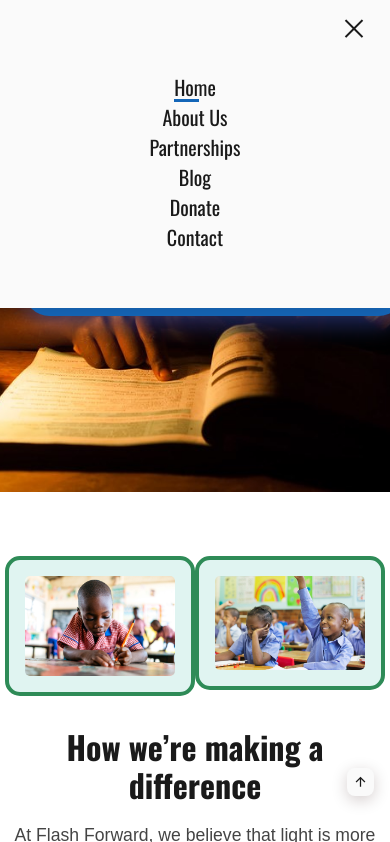
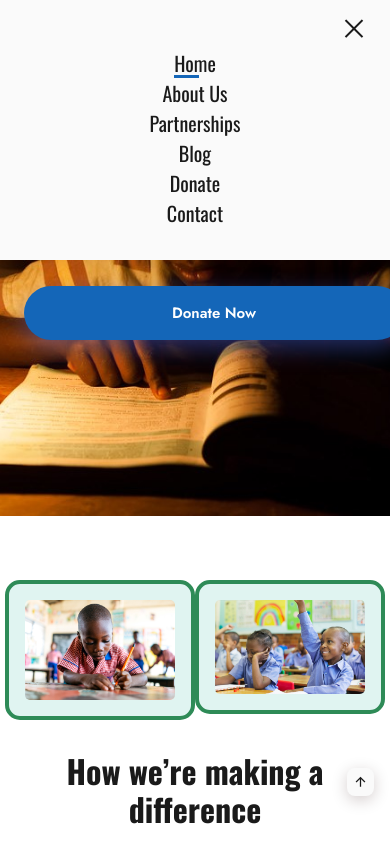
Before and after one commit to flashforwardnp/FlashForwardFoundation, a plain HTML site: page index.html in a window 390 px wide. Both pictures are taken after a click on the element 354 px from the left and 28 px from the top of the page. Shown: the top 842 px of the page. Drawn offline with nearby package versions, Linux system fonts and the light colour scheme.

```diff
--- a/assets/css/styles.css
+++ b/assets/css/styles.css
@@ -1,9 +1,9 @@
 /*=============== GOOGLE FONTS ===============*/
-@import url('https://fonts.googleapis.com/css2?family=Montserrat:wght@100..900&family=Oswald:wght@200..700&display=swap');
+@import url('https://fonts.googleapis.com/css2?family=Jost:ital,wght@0,100..900;1,100..900&family=Oswald:wght@200..700&display=swap');
 
 /*=============== VARIABLES CSS ===============*/
 :root {
-  --header-height: 3.5rem;
+  --header-height: 2rem;
 
   /*========== Colors ==========*/
   /*Color mode HSL(hue, saturation, lightness)*/
@@ -22,7 +22,7 @@
 
   /*========== Font and typography ==========*/
   /*.5rem = 8px | 1rem = 16px ...*/
-  --body-font: "Montserrat", sans-serif;
+  --body-font: "Jost", sans-serif;
   --second-font: "Oswald", system-ui;
   --biggest-font-size: 2.5rem;
   --bigger-font-size: 1.5rem;
@@ -141,9 +141,11 @@
   width: 100%;
   top: 0;
   left: 0;
+  height: var(--header-height);
   background-color: var(--body-color);
   z-index: var(--z-fixed);
   transition: box-shadow .4s;
+  border-bottom: 0.2rem solid #0066CC; /* Thin underline for separation */
 }
 
 .nav {
@@ -183,11 +185,22 @@
     left: 0;
     background-color: var(--body-color);
     width: 100%;
-        padding-block: 4.5rem 3.5rem;
-        box-shadow: 0 4px 16px hsla(353, 100%, 8%, .1);
-        transition: top .4s;
+    /* Reduced vertical padding so it doesn't look too big when shown */
+    padding-block: 3rem 2rem;
+    box-shadow: 0 4px 16px hsla(353, 100%, 8%, 0.1);
+    transition: top 0.4s;
+    max-height: 100vh;
+    overflow-y: auto;
   }
+
+
 }
+
+/* When the menu is shown */
+.nav__menu.show-menu {
+  top: 0;
+}
+
 
 .nav__list {
     text-align: center;
@@ -251,7 +264,7 @@
     background-position: center;
     background-repeat: no-repeat;
     width: 100%;
-    min-height: 40vh; /* Ensures it takes the full screen height */
+    min-height: 30vh; /* Ensures it takes the full screen height */
     display: flex;
     align-items: center; /* Keeps content vertically centered */
 }
@@ -274,6 +287,7 @@
 
 .home__description {
     color: white;
+    font-size: large;
     margin-block: 1rem 2rem;
 }
 
@@ -693,7 +707,7 @@
     font-size: var(--small-font-size);
 }
 /*=============== SCROLL BAR ===============*/
-::-webkit-scrollbar {
+/* ::-webkit-scrollbar {
     width: .6rem;
     background-color: hsl(210, 88%, 71%);
 }
@@ -703,7 +717,7 @@
 
 ::-webkit-scrollbar-thumb:hover {
     background-color: hsl(210, 82%, 39%);
-}
+} */
 /*=============== SCROLL UP ===============*/
 .scrollup {
     position: fixed;
```
Also changed, not shown: blog.html (+69 -29 lines). Lines whose indentation alone changed are shown as unchanged.
